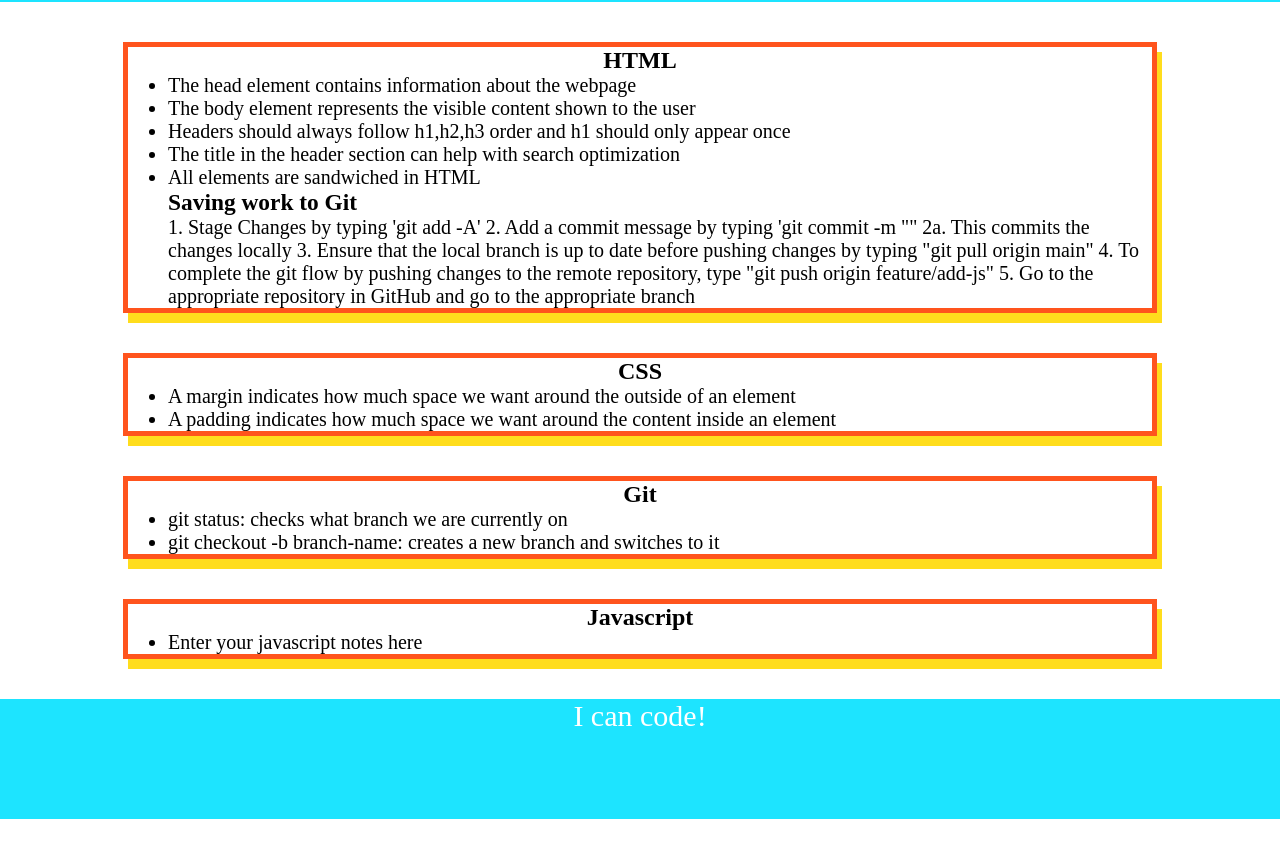
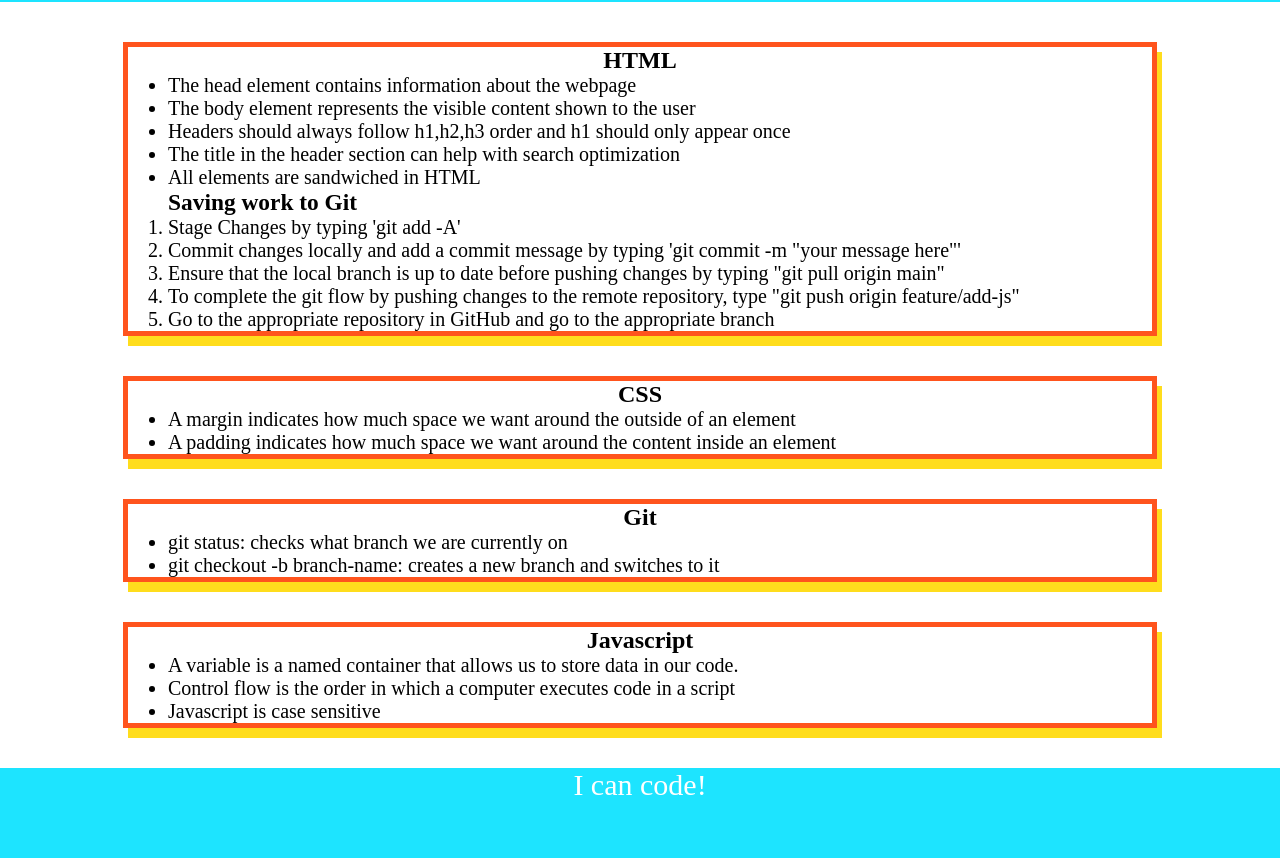
Before and after one commit to ngin2894/prework-study-guide-nat, a plain HTML site: page prework-study-guide/index.html in a window 1280 px wide. Shown: the part 118-976 px from the top of the page. Before the commit the page ends 937 px from the top, so only its background shows below. Drawn offline with Linux system fonts and the light colour scheme.

Commit message:
adding java script loop and function features

```diff
--- a/prework-study-guide/assets/script.js
+++ b/prework-study-guide/assets/script.js
@@ -1,19 +1,25 @@
-const topic = ['HTML', 'CSS', 'Git', 'JavaScript'];
+const topics = ['HTML', 'CSS', 'Git', 'JavaScript'];
+const randomTopic = topics[Math.floor(Math.random() * topics.length)];
 
-for(let x = 0; x < topic.length; x++) {
-    console.log(topic[x]);
+function listTopics() {
+    for(let x = 0; x < topics.length; x++) {
+        console.log(topics[x]);
     }
-
-/*
-if (topic === 'HTML') {
+}
+function selectTopic() {
+    if (randomTopic === 'HTML') {
         console.log("Let's study HTML!");
-} else if (topic === 'CSS') {
+    } else if (randomTopic === 'CSS') {
         console.log("Let's study CSS!");
-} else if (topic === 'Git') {
+    } else if (randomTopic === 'Git') {
         console.log("Let's study Git!");
-} else if (topic === 'JavaScript') {
+    } else if (randomTopic === 'JavaScript') {
         console.log("Let's study JavaScript!");
     } else {
     console.log('Please try again!');
     }
-*/
+}
+console.log('Here are the topics we learned through Prework:');
+listTopics();
+console.log('Which topic should we study first?');
+selectTopic();
--- a/prework-study-guide/index.html
+++ b/prework-study-guide/index.html
@@ -24,12 +24,11 @@
           <li>All elements are sandwiched in HTML</li>
           <h3>Saving work to Git</h3>
           <ol>
-            1. Stage Changes by typing 'git add -A'
-            2. Add a commit message by typing 'git commit -m "<your message here>"
-              2a. This commits the changes locally
-            3. Ensure that the local branch is up to date before pushing changes by typing "git pull origin main"
-            4. To complete the git flow by pushing changes to the remote repository, type "git push origin feature/add-js"
-            5. Go to the appropriate repository in GitHub and go to the appropriate branch
+            <li>Stage Changes by typing 'git add -A'</li>
+            <li>Commit changes locally and add a commit message by typing 'git commit -m "your message here"'</li>
+            <li>Ensure that the local branch is up to date before pushing changes by typing "git pull origin main"</li>
+            <li>To complete the git flow by pushing changes to the remote repository, type "git push origin feature/add-js"</li>
+            <li>Go to the appropriate repository in GitHub and go to the appropriate branch</li>
           </ol>
         </ul>
       </section>
@@ -50,7 +49,9 @@
       <section class="card" id="javascript-section">
         <h2>Javascript</h2>
         <ul>
-          <li>Enter your javascript notes here</li>
+          <li>A variable is a named container that allows us to store data in our code.</li>
+          <li>Control flow is the order in which a computer executes code in a script</li>
+          <li>Javascript is case sensitive</li>
         </ul>
       </section>
     </main>
```
Lines whose indentation alone changed are shown as unchanged.
